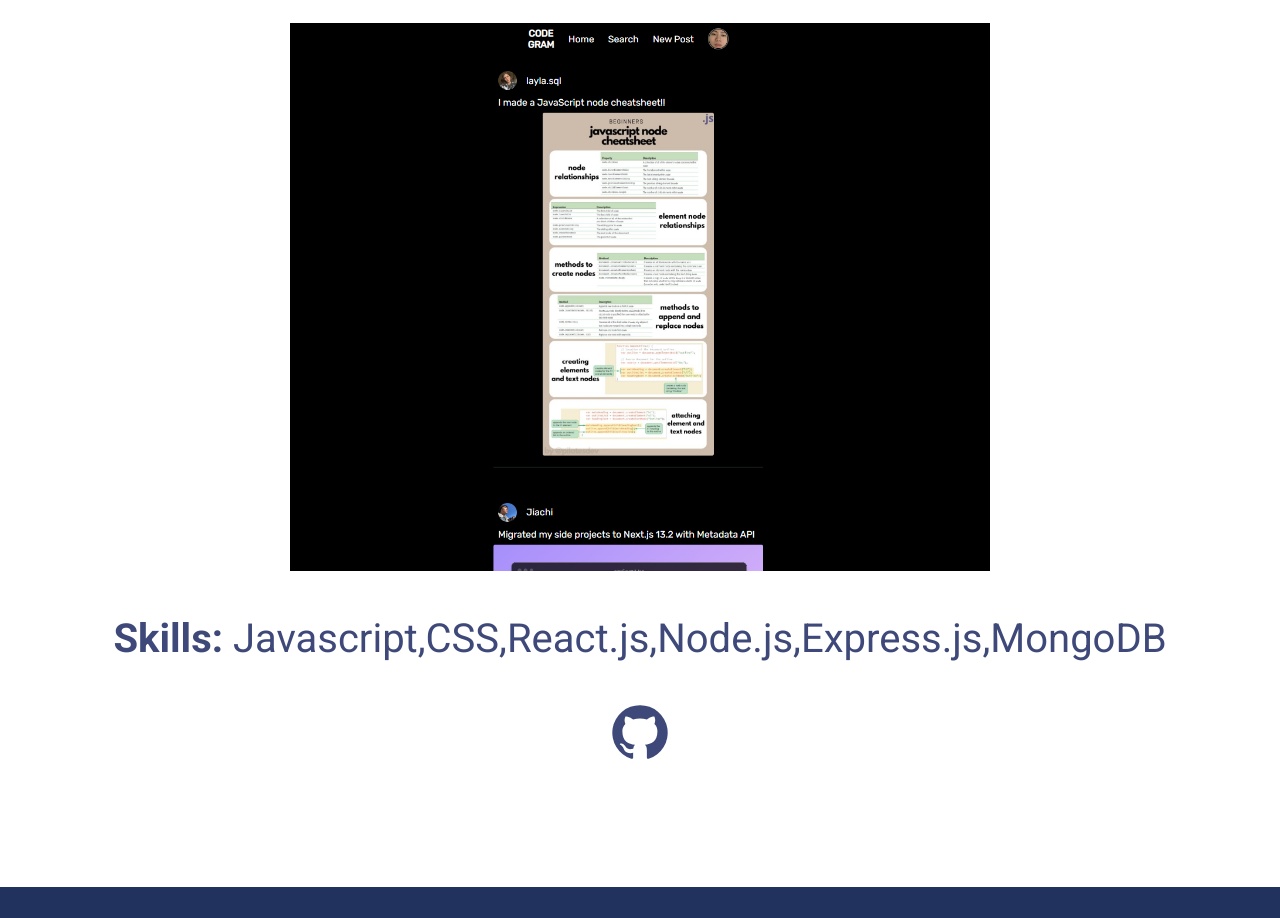
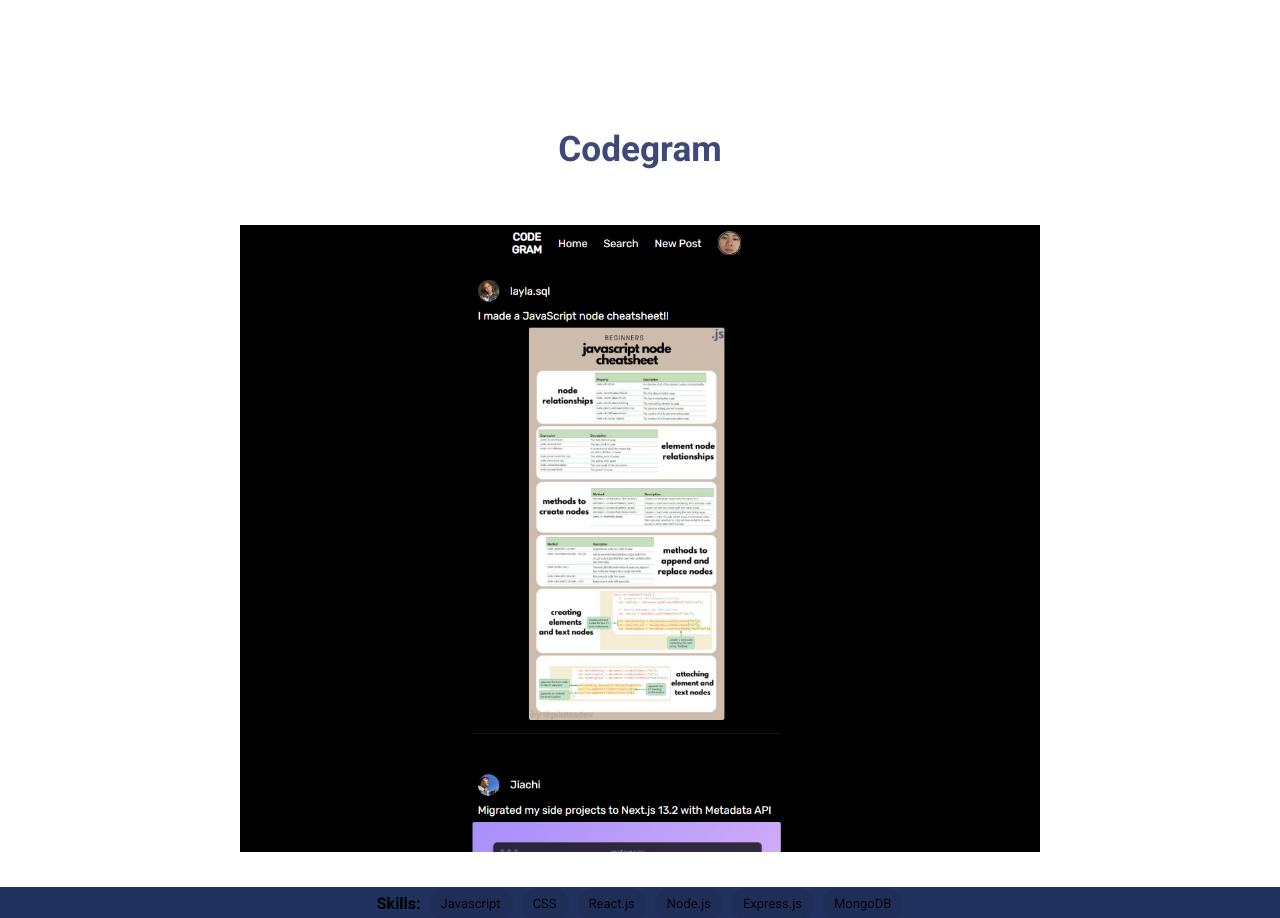
Before and after one commit to ecemiguelco/my-portfolio-reactjs, a React (Create React App) app: page /projects/1 in a window 1280 px wide. Shown: the part 63-981 px from the top of the page. Built offline with nearby package versions, Linux system fonts and the light colour scheme.

Commit message:
feat: added mui to projectdisplay skills section

```diff
--- a/src/helpers/ProjectList.js
+++ b/src/helpers/ProjectList.js
@@ -8,35 +8,35 @@
   {
     name: "BudgetMeSoftly",
     image: Proj1,
-    skills: "JavaScript,CSS,React.js,Chart.js,Node.js,Express.js,MonogDB",
+    skills: ["JavaScript", "CSS", "React.js", "Chart.js", "Node.js", "Express.js", "MonogDB"],
     github: "https://github.com/ecemiguelco/p5-budgetly",
     deploy: "https://budgetmesoftly-v1.onrender.com/",
   },
   {
     name: "Codegram",
     image: Proj2,
-    skills: "Javascript,CSS,React.js,Node.js,Express.js,MongoDB",
+    skills: ["Javascript", "CSS", "React.js", "Node.js", "Express.js", "MongoDB"],
     github: "https://github.com/ecemiguelco/codegram",
     deploy: "https://codegram-v1.onrender.com/",
   },
   {
     name: "MiggyBird",
     image: Proj3,
-    skills: "Javascript,CSS,HTML",
+    skills: ["Javascript", "CSS", "HTML"],
     github: "https://github.com/ecemiguelco/MiggyBird",
     deploy: "https://ecemiguelco.github.io/MiggyBird/",
   },
   {
     name: "Digital Clock",
     image: Proj4,
-    skills: "Javascript,CSS,HTML",
+    skills: ["Javascript", "CSS", "HTML"],
     github: "https://github.com/ecemiguelco/digital-clock",
     deploy: "https://ecemiguelco.github.io/digital-clock/",
   },
   {
     name: "Interactive Webpage About Me",
     image: Proj5,
-    skills: "CSS,Bootstrap,HTML",
+    skills: ["CSS", "Bootstrap", "HTML"],
     github: "https://github.com/ecemiguelco/Interactive-Webpage-About-Me",
     deploy: "https://ecemiguelco.github.io/Interactive-Webpage-About-Me/",
   },
--- a/src/pages/ProjectDisplay.js
+++ b/src/pages/ProjectDisplay.js
@@ -3,6 +3,8 @@
 import { projectList } from "../helpers/ProjectList";
 import GitHubIcon from "@mui/icons-material/GitHub";
 import "../styles/ProjectDisplay.css";
+import Chip from "@mui/material/Chip";
+import Stack from "@mui/material/Stack";
 
 function ProjectDisplay() {
   const { id } = useParams();
@@ -21,9 +23,20 @@
       >
         <img src={project.image} />
       </NavLink>
-      <p>
-        <strong>Skills:</strong> {project.skills}
-      </p>
+      <div className="projectSkills">
+        <strong>Skills:</strong>{" "}
+        {project.skills.map((ski) => {
+          return (
+            <Stack
+              direction="row"
+              spacing={1}
+              className="skillTabs"
+            >
+              <Chip label={`${ski}`} />
+            </Stack>
+          );
+        })}
+      </div>
       <NavLink
         to={project.github}
         rel=" noopener noreferrer"
--- a/src/styles/ProjectDisplay.css
+++ b/src/styles/ProjectDisplay.css
@@ -1,28 +1,40 @@
 .project {
+  max-width: 100vw;
   width: 100%;
   height: calc(100vh - 100px);
   display: flex;
-  justify-content: center;
+  justify-content: flex-start;
   align-items: center;
   flex-direction: column;
+  gap: 2rem;
+  /* padding: 1rem; */
 }
 
 .project h1 {
-  margin-top: 50px;
+  margin-top: 4em;
   color: #3e497a;
-  font-size: 35px;
+  font-size: 2.2rem;
 }
 .project img {
-  width: 700px;
+  max-width: 50em;
+  width: 100%;
   /* border-radius: 10px; */
 }
 
 .project p {
-  font-size: 40px;
+  font-size: 2em;
   color: #3e497a;
 }
 
 .project svg {
-  font-size: 60px;
+  font-size: 5em;
   color: #3e497a;
 }
+
+.projectSkills {
+  display: flex;
+  flex-flow: row wrap;
+  justify-content: center;
+  align-items: center;
+  gap: 0.5rem;
+}
```
